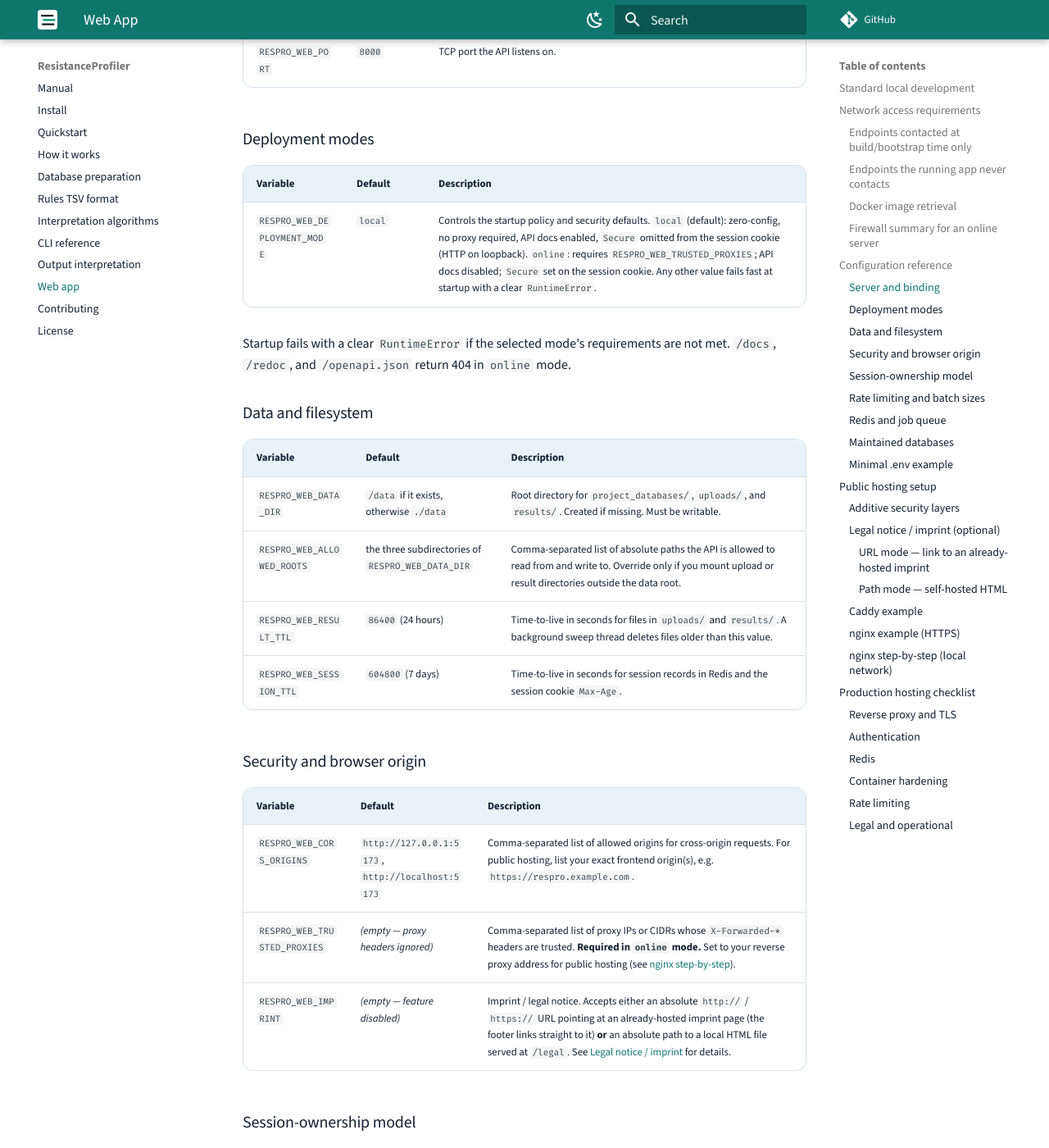
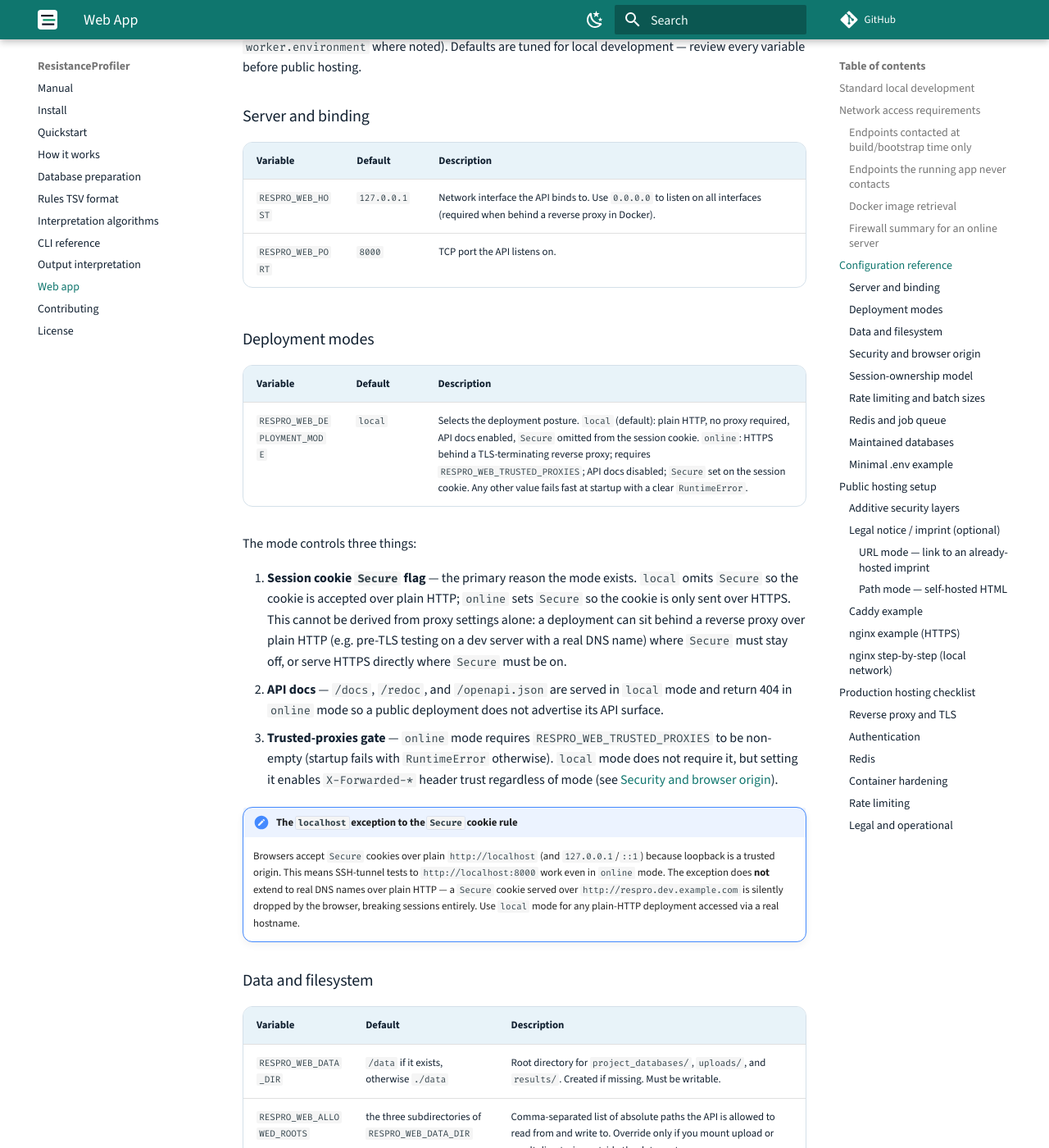
Before and after one commit to the-foxlab/ResistanceProfiler, an MkDocs documentation site: the page built from docs/docs/webapp.md, in a window 1280 px wide and 1400 px high, scrolled down 3511 px. Shown: the whole window at 82% size. Built offline with MkDocs 1.6.1 and Material for MkDocs 9.7.7, drawn with Linux system fonts in a browser that asks for light colours; comment, search, counter and statistics services are not loaded; some of the changed text lies outside the part shown.

Commit message:
Doc and workflow overhaul (#32)
* added urls needed for online depoyment

* overhauled deplement docs

* tigeth wfs

* added new wfs

* sanitized wf and switched to codecov

* readme overhaul

* reveresed test

* test

* test

````diff
--- a/docs/docs/webapp.md
+++ b/docs/docs/webapp.md
@@ -94,13 +94,16 @@
 ### Docker image retrieval
 
 The CI-published image lives at `ghcr.io/the-foxlab/resistanceprofiler`. To pull
-it directly on a server (skipping the build/scp workflow), the server needs
+it directly on a server, the server needs
 egress to:
 
 | Host | Port | Purpose |
 |---|---|---|
 | `ghcr.io` | `443` | Pull the ResPro web/worker image |
+| `*.pkg.github.com` | `443` | GitHub Packages download endpoint used by `docker pull` for GHCR images |
+| `pkg-containers.githubusercontent.com` | `443` | Serves the actual image layer blobs referenced by GHCR manifests |
 | `registry-1.docker.io` | `443` | Pull `redis:7-alpine` (or your chosen Redis image) |
+| `auth.docker.io` | `443` | Docker Hub token endpoint (`registry-1.docker.io` redirects here to mint anonymous/authenticated pull tokens) |
 
 If the GHCR package is private, also allow authenticated pulls via
 `docker login ghcr.io` with a PAT that has `read:packages`.
@@ -108,7 +111,8 @@
 ### Firewall summary for an online server
 
 A server that pulls images directly and runs `RESPRO_WEB_MAINTAINED_BOOTSTRAP=true`
-needs outbound HTTPS to: `ghcr.io`, `registry-1.docker.io`,
+needs outbound HTTPS to: `ghcr.io`, `*.pkg.github.com`,
+`pkg-containers.githubusercontent.com`, `registry-1.docker.io`, `auth.docker.io`,
 `raw.githubusercontent.com`, `eutils.ncbi.nlm.nih.gov`, `pubchem.ncbi.nlm.nih.gov`,
 `www.ncbi.nlm.nih.gov`, `api.crossref.org`. A server that ships pre-built images
 and `.db` files needs **no** outbound access at all.
@@ -128,9 +132,16 @@
 
 | Variable | Default | Description |
 |---|---|---|
-| `RESPRO_WEB_DEPLOYMENT_MODE` | `local` | Controls the startup policy and security defaults. `local` (default): zero-config, no proxy required, API docs enabled, `Secure` omitted from the session cookie (HTTP on loopback). `online`: requires `RESPRO_WEB_TRUSTED_PROXIES`; API docs disabled; `Secure` set on the session cookie. Any other value fails fast at startup with a clear `RuntimeError`. |
+| `RESPRO_WEB_DEPLOYMENT_MODE` | `local` | Selects the deployment posture. `local` (default): plain HTTP, no proxy required, API docs enabled, `Secure` omitted from the session cookie. `online`: HTTPS behind a TLS-terminating reverse proxy; requires `RESPRO_WEB_TRUSTED_PROXIES`; API docs disabled; `Secure` set on the session cookie. Any other value fails fast at startup with a clear `RuntimeError`. |
 
-Startup fails with a clear `RuntimeError` if the selected mode's requirements are not met. `/docs`, `/redoc`, and `/openapi.json` return 404 in `online` mode.
+The mode controls three things:
+
+1. **Session cookie `Secure` flag** — the primary reason the mode exists. `local` omits `Secure` so the cookie is accepted over plain HTTP; `online` sets `Secure` so the cookie is only sent over HTTPS. This cannot be derived from proxy settings alone: a deployment can sit behind a reverse proxy over plain HTTP (e.g. pre-TLS testing on a dev server with a real DNS name) where `Secure` must stay off, or serve HTTPS directly where `Secure` must be on.
+2. **API docs** — `/docs`, `/redoc`, and `/openapi.json` are served in `local` mode and return 404 in `online` mode so a public deployment does not advertise its API surface.
+3. **Trusted-proxies gate** — `online` mode requires `RESPRO_WEB_TRUSTED_PROXIES` to be non-empty (startup fails with `RuntimeError` otherwise). `local` mode does not require it, but setting it enables `X-Forwarded-*` header trust regardless of mode (see [Security and browser origin](#security-and-browser-origin)).
+
+!!! note "The `localhost` exception to the `Secure` cookie rule"
+    Browsers accept `Secure` cookies over plain `http://localhost` (and `127.0.0.1`/`::1`) because loopback is a trusted origin. This means SSH-tunnel tests to `http://localhost:8000` work even in `online` mode. The exception does **not** extend to real DNS names over plain HTTP — a `Secure` cookie served over `http://respro.dev.example.com` is silently dropped by the browser, breaking sessions entirely. Use `local` mode for any plain-HTTP deployment accessed via a real hostname.
 
 ### Data and filesystem
 
@@ -146,12 +157,12 @@
 | Variable | Default | Description |
 |---|---|---|
 | `RESPRO_WEB_CORS_ORIGINS` | `http://127.0.0.1:5173`, `http://localhost:5173` | Comma-separated list of allowed origins for cross-origin requests. For public hosting, list your exact frontend origin(s), e.g. `https://respro.example.com`. |
-| `RESPRO_WEB_TRUSTED_PROXIES` | *(empty — proxy headers ignored)* | Comma-separated list of proxy IPs or CIDRs whose `X-Forwarded-*` headers are trusted. **Required in `online` mode.** Set to your reverse proxy address for public hosting (see [nginx step-by-step](#nginx-step-by-step-local-network)). |
+| `RESPRO_WEB_TRUSTED_PROXIES` | *(empty — proxy headers ignored)* | Comma-separated list of proxy IPs or CIDRs whose `X-Forwarded-*` headers are trusted. When set, uvicorn honours `X-Forwarded-For`/`X-Forwarded-Proto` from these addresses only — **this works in both modes**. `online` mode additionally *requires* this variable to be non-empty (startup fails otherwise). Set to your reverse proxy address for public hosting (see [nginx step-by-step](#nginx-step-by-step-local-network)). |
 | `RESPRO_WEB_IMPRINT` | *(empty — feature disabled)* | Imprint / legal notice. Accepts either an absolute `http://` / `https://` URL pointing at an already-hosted imprint page (the footer links straight to it) **or** an absolute path to a local HTML file served at `/legal`. See [Legal notice / imprint](#legal-notice-imprint-optional) for details. |
 
 ### Session-ownership model
 
-ResPro issues an opaque session cookie (`respro_session`) on the first request. The cookie is `HttpOnly` and `SameSite=Lax`; the `Secure` attribute is set only in non-local deployment modes (behind a TLS-terminating proxy). The raw cookie value carries ≥256 bits of randomness and is never stored server-side — only its SHA-256 hash is persisted in Redis (or an in-memory fallback when Redis is unavailable in local mode).
+ResPro issues an opaque session cookie (`respro_session`) on the first request. The cookie is `HttpOnly` and `SameSite=Lax`; the `Secure` attribute is set in `online` mode only (where the app is served over HTTPS) and omitted in `local` mode (where the app is served over plain HTTP so the cookie is actually accepted by browsers). The raw cookie value carries ≥256 bits of randomness and is never stored server-side — only its SHA-256 hash is persisted in Redis (or an in-memory fallback when Redis is unavailable in local mode).
 
 Every upload, queued job, and output artifact is recorded against the owning session:
 
@@ -214,7 +225,8 @@
 RESPRO_WEB_HOST=0.0.0.0
 RESPRO_WEB_PORT=8000
 
-# Deployment mode and browser origin — required for public hosting
+# Deployment mode and browser origin — 'online' requires HTTPS (sets Secure
+# cookie flag, disables API docs). Use 'local' for plain-HTTP deployments.
 RESPRO_WEB_DEPLOYMENT_MODE=online
 RESPRO_WEB_CORS_ORIGINS=https://respro.example.com
 RESPRO_WEB_TRUSTED_PROXIES=127.0.0.1
@@ -239,7 +251,7 @@
 
 1. Keep the app behind a reverse proxy (Caddy/nginx/Traefik).
 2. Terminate TLS at the proxy (HTTPS required).
-3. Set `RESPRO_WEB_DEPLOYMENT_MODE=online`.
+3. Set `RESPRO_WEB_DEPLOYMENT_MODE=online` — this sets the `Secure` flag on the session cookie (required for HTTPS) and disables the API docs endpoints. Use `local` if you are testing over plain HTTP before TLS is configured.
 4. Set explicit `RESPRO_WEB_CORS_ORIGINS` for your frontend domain(s).
 5. Configure `RESPRO_WEB_TRUSTED_PROXIES` for your proxy IP/CIDR.
 6. Optionally enable browser auth at the proxy (nginx `auth_basic` / SSO) — an additive layer you can add or remove with one line.
@@ -374,7 +386,7 @@
 
 1. **Keep `respro-web` private to the host.**
 
-In `docker-compose.web.yml`, bind the app to loopback only so clients cannot bypass nginx:
+The reference `docker-compose.web.yml` already binds the app to loopback only (`127.0.0.1:8000:8000`), so clients cannot bypass nginx. No change is needed unless you previously edited the `ports` mapping to `0.0.0.0`. If you did, restore the loopback bind:
 
 ```yaml
 services:
@@ -495,13 +507,17 @@
 
 6. **Configure backend trust and auth settings.**
 
+This guide serves plain HTTP on the local network, so use `local` mode — `online` mode would set the `Secure` flag on the session cookie, and browsers silently drop `Secure` cookies over plain HTTP accessed via a real hostname (the `localhost` exception does not apply to `respro.internal` or `192.168.1.50`). Switch to `online` only once TLS is configured (see [Public hosting setup](#public-hosting-setup)).
+
 Set in `.env`:
 
 ```bash
-RESPRO_WEB_DEPLOYMENT_MODE=online
+RESPRO_WEB_DEPLOYMENT_MODE=local
 RESPRO_WEB_CORS_ORIGINS=http://respro.internal
 RESPRO_WEB_TRUSTED_PROXIES=127.0.0.1
 ```
+
+`RESPRO_WEB_TRUSTED_PROXIES` is set even in `local` mode so uvicorn honours `X-Forwarded-*` headers from nginx — this works in both modes.
 
 If clients will access the app by IP instead of hostname, set `RESPRO_WEB_CORS_ORIGINS` to that exact origin, for example `http://192.168.1.50`.
 
@@ -532,8 +548,9 @@
 ### Authentication
 
 - [ ] `RESPRO_WEB_DEPLOYMENT_MODE` is set to `online` for production
-      deployments behind a reverse proxy. This disables API docs and sets the
-      `Secure` flag on the session cookie.
+      deployments behind a **TLS-terminating** reverse proxy. This sets the
+      `Secure` flag on the session cookie (required for HTTPS) and disables
+      the API docs endpoints. Use `local` for any plain-HTTP deployment.
 - [ ] `RESPRO_WEB_CORS_ORIGINS` lists your exact frontend origin(s), e.g.
       `https://respro.example.com`.
 - [ ] For institutional multi-user deployments, whole-origin proxy authentication
````
Also changed, not shown: README.md, docs/docs/assets/coverage.svg (deleted), 9 other files.
